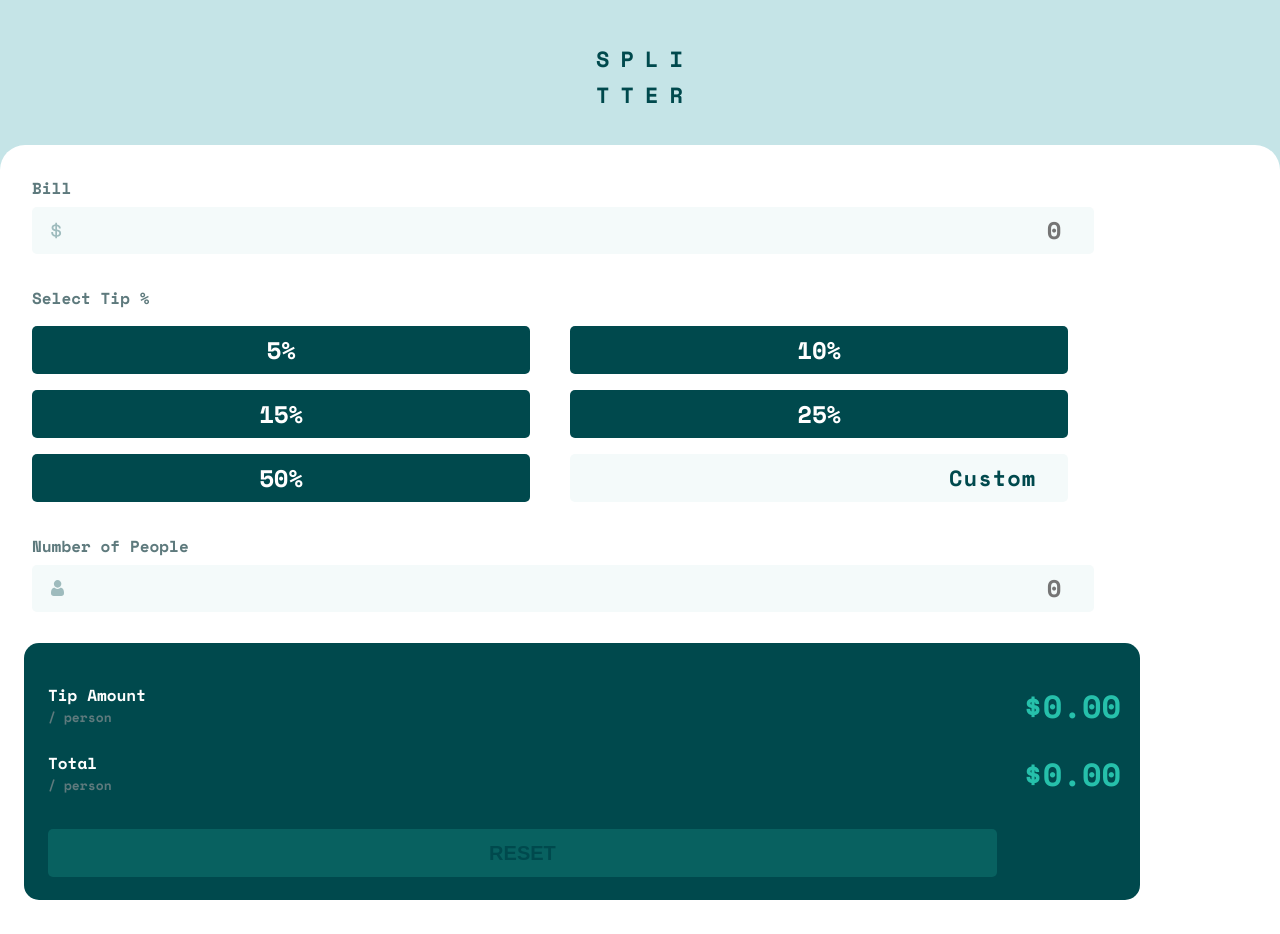
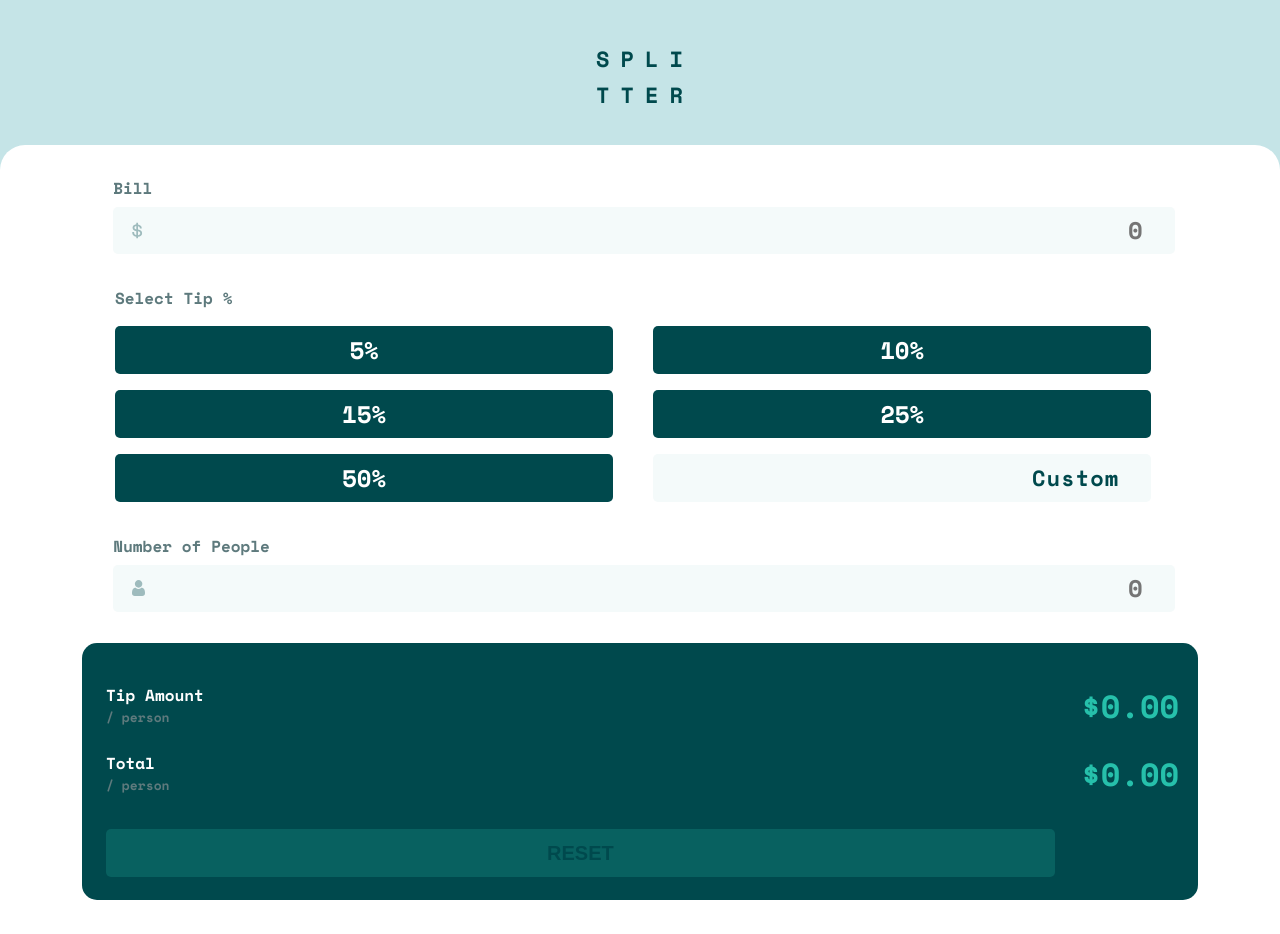
Before and after one commit to JCDMeira/16-tip-calculator, a React (Create React App) app: page / in a window 1280 px wide. Built offline with nearby package versions, Linux system fonts and the light colour scheme.

Commit message:
Fix: components size for tablets

```diff
--- a/src/Global.js
+++ b/src/Global.js
@@ -26,7 +26,8 @@ html{
 
 export const Conteiner = styled.div`
   width: 100%;
-  height: 93.3rem;
+  min-height: 93.3rem;
+  height: 100vh;
   background: var(--light-cyan);
   padding-top: 4.1rem;
   display: flex;
--- a/src/assets/components/Card/style.js
+++ b/src/assets/components/Card/style.js
@@ -2,11 +2,18 @@ import styled from 'styled-components';
 
 export const CardConteiner = styled.div`
   width: 100%;
-  height: 78.9rem;
+  min-height: 78.9rem;
+  height: 85.6vh;
 
   background: var(--white);
   border-radius: 25px 25px 0px 0px;
 
   margin-top: 0.4rem;
   padding: 3.1rem 2.4rem;
+
+  @media (min-width: 480px) {
+    display: flex;
+    flex-direction: column;
+    align-items: center;
+  }
 `;
```
